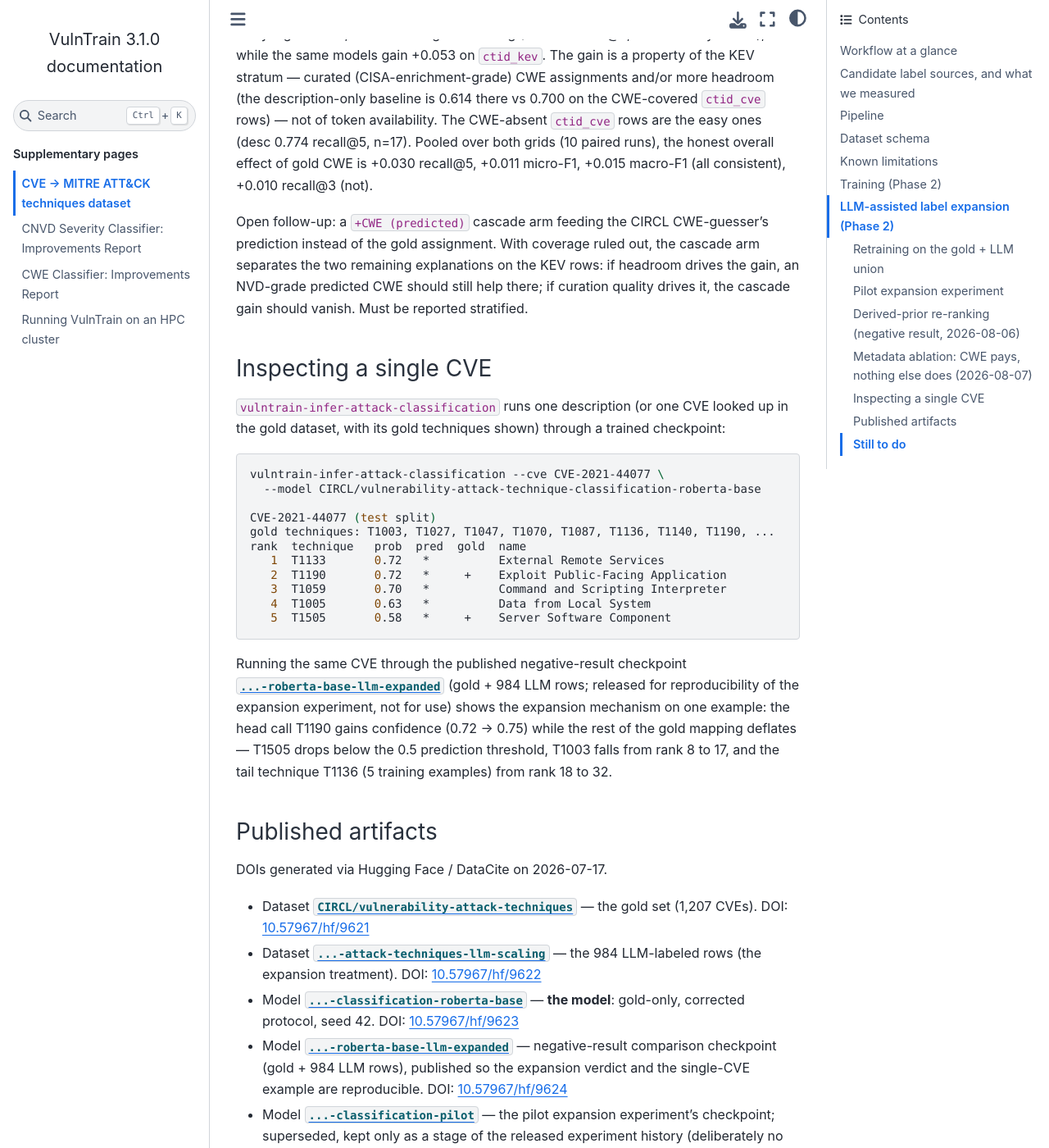
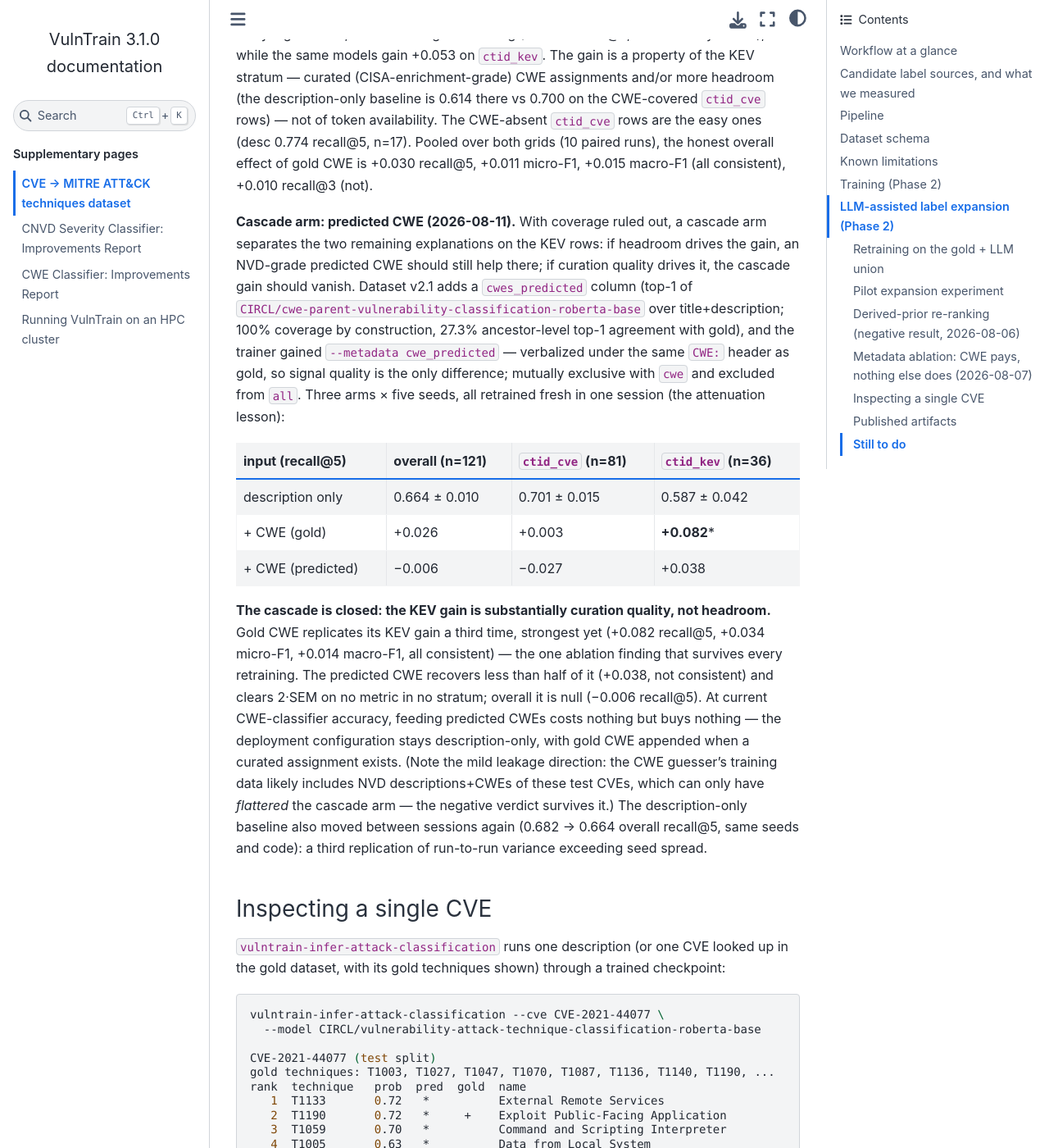
Before and after one commit to vulnerability-lookup/VulnTrain, a Sphinx documentation site: the page built from docs/attack-techniques-dataset.md, in a window 1280 px wide and 1400 px high, scrolled down 20007 px. Shown: the whole window at 82% size. Built offline with Sphinx 7.4.7 and the Sphinx Book theme 1.1.4, drawn with Linux system fonts in a browser that asks for light colours.

Commit message:
chg: [doc] E3 cascade arm: predicted CWE closes the cascade (KEV gain is curation quality)

```diff
--- a/docs/attack-techniques-dataset.md
+++ b/docs/attack-techniques-dataset.md
@@ -788,12 +788,41 @@ over both grids (10 paired runs), the honest overall effect of gold
 CWE is +0.030 recall@5, +0.011 micro-F1, +0.015 macro-F1 (all
 consistent), +0.010 recall@3 (not).
 
-Open follow-up: a `+CWE (predicted)` cascade arm feeding the CIRCL
-CWE-guesser's prediction instead of the gold assignment. With coverage
-ruled out, the cascade arm separates the two remaining explanations on
-the KEV rows: if headroom drives the gain, an NVD-grade predicted CWE
-should still help there; if curation quality drives it, the cascade
-gain should vanish. Must be reported stratified.
+**Cascade arm: predicted CWE (2026-08-11).** With coverage ruled out,
+a cascade arm separates the two remaining explanations on the KEV
+rows: if headroom drives the gain, an NVD-grade predicted CWE should
+still help there; if curation quality drives it, the cascade gain
+should vanish. Dataset v2.1 adds a `cwes_predicted` column (top-1 of
+`CIRCL/cwe-parent-vulnerability-classification-roberta-base` over
+title+description; 100% coverage by construction, 27.3%
+ancestor-level top-1 agreement with gold), and the trainer gained
+`--metadata cwe_predicted` — verbalized under the same `CWE:` header
+as gold, so signal quality is the only difference; mutually exclusive
+with `cwe` and excluded from `all`. Three arms × five seeds, all
+retrained fresh in one session (the attenuation lesson):
+
+| input (recall@5) | overall (n=121) | `ctid_cve` (n=81) | `ctid_kev` (n=36) |
+|---|---|---|---|
+| description only | 0.664 ± 0.010 | 0.701 ± 0.015 | 0.587 ± 0.042 |
+| + CWE (gold) | +0.026 | +0.003 | **+0.082*** |
+| + CWE (predicted) | −0.006 | −0.027 | +0.038 |
+
+**The cascade is closed: the KEV gain is substantially curation
+quality, not headroom.** Gold CWE replicates its KEV gain a third
+time, strongest yet (+0.082 recall@5, +0.034 micro-F1, +0.014
+macro-F1, all consistent) — the one ablation finding that survives
+every retraining. The predicted CWE recovers less than half of it
+(+0.038, not consistent) and clears 2·SEM on no metric in no stratum;
+overall it is null (−0.006 recall@5). At current CWE-classifier
+accuracy, feeding predicted CWEs costs nothing but buys nothing — the
+deployment configuration stays description-only, with gold CWE
+appended when a curated assignment exists. (Note the mild leakage
+direction: the CWE guesser's training data likely includes NVD
+descriptions+CWEs of these test CVEs, which can only have *flattered*
+the cascade arm — the negative verdict survives it.) The
+description-only baseline also moved between sessions again (0.682 →
+0.664 overall recall@5, same seeds and code): a third replication of
+run-to-run variance exceeding seed spread.
 
 ### Inspecting a single CVE
 
```
